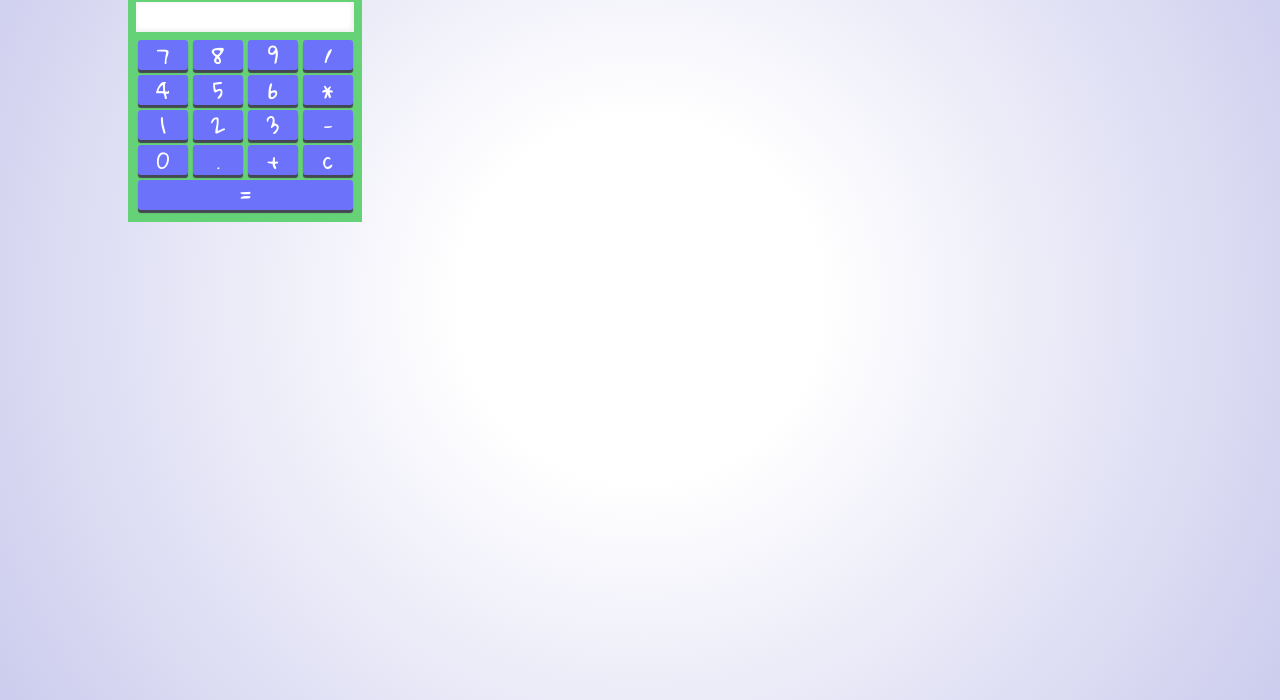
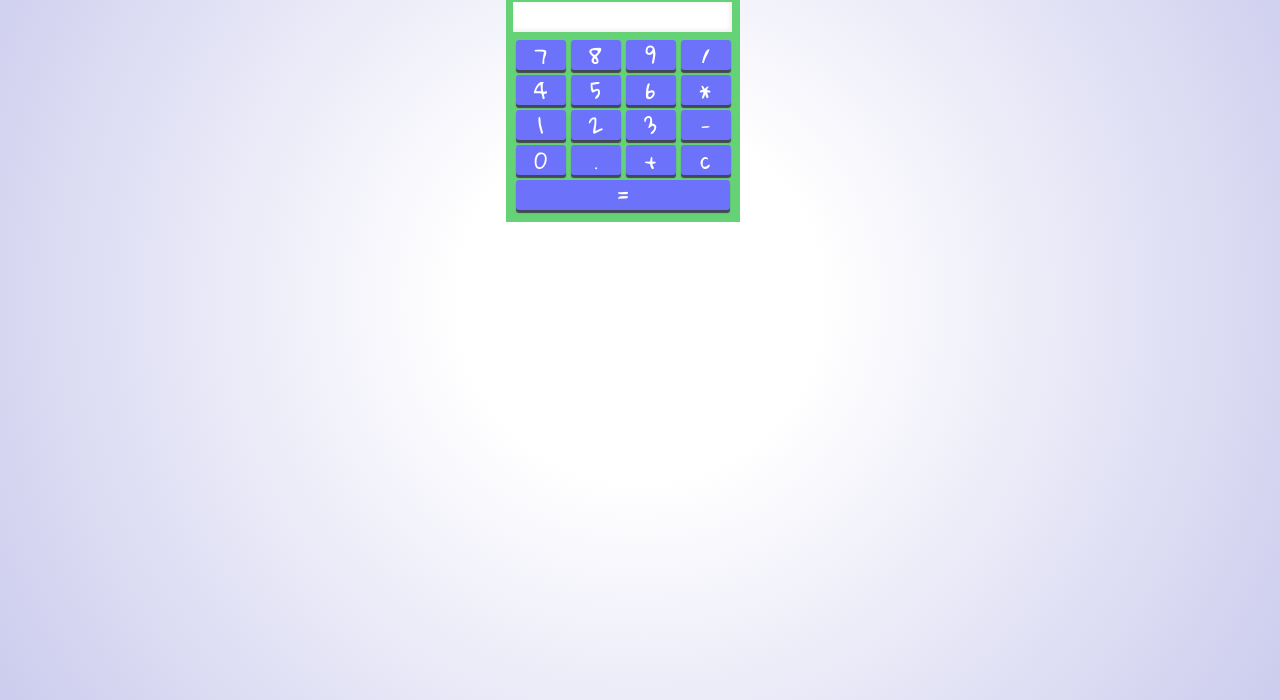
Before and after one commit to dougjuliao/Calculadora-javascript, a plain HTML site: page index.html in a window 1280 px wide. Shown: the part 100-800 px from the top of the page. Drawn offline with Linux system fonts and the light colour scheme.

Commit message:
ajuste de margin
Ajustei o width em 21% do container

```diff
--- a/stylesheets/estilo.css
+++ b/stylesheets/estilo.css
@@ -15,7 +15,7 @@ html {
 	background-size: cover;
 }
 #container{
-	width:80%;
+	width:21%;
 	height:auto;
 	margin:4px auto;
 }
```
